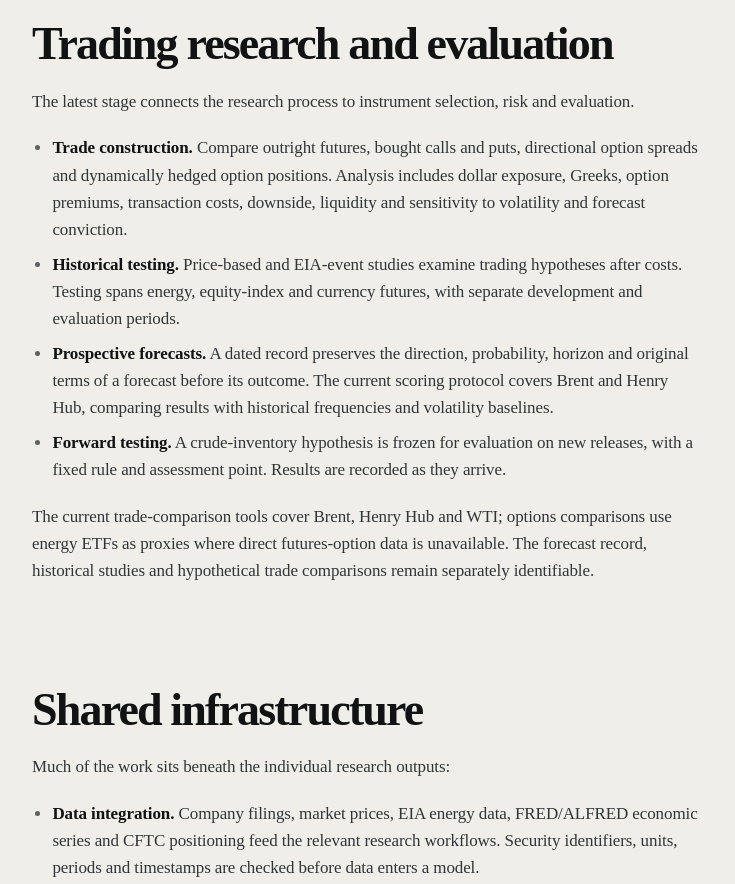
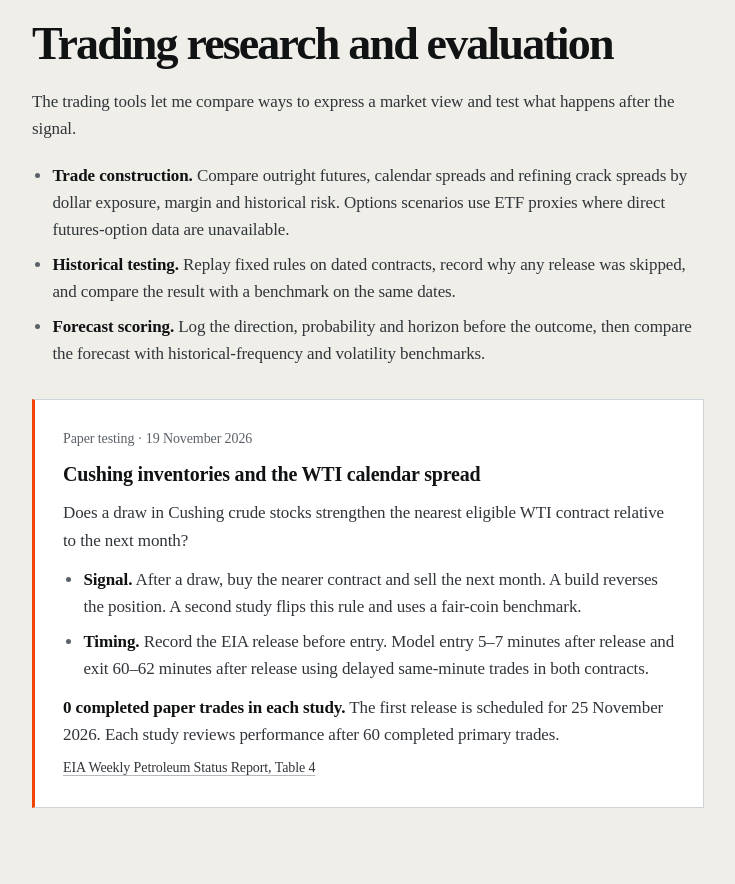
Before and after one commit to jamessahota/jamessahota.github.io, an Astro site: page /projects/ai-commodities-research in a window 1280 px wide. Shown: the part 3060-3944 px from the top of the page, without its empty margins (320-1055 px from the left). Built offline with nearby package versions, Linux system fonts and the light colour scheme; Astro itself is replaced by a stand-in of ours.

Commit message:
Add Cushing spread paper study to the project page

```diff
--- a/src/content/projects/ai-commodities-research.md
+++ b/src/content/projects/ai-commodities-research.md
@@ -65,14 +65,23 @@ The reporting workflow combines the evidence, physical-market analysis, scenario
 
 ## Trading research and evaluation
 
-The latest stage connects the research process to instrument selection, risk and evaluation.
+The trading tools let me compare ways to express a market view and test what happens after the signal.
 
-- **Trade construction.** Compare outright futures, bought calls and puts, directional option spreads and dynamically hedged option positions. Analysis includes dollar exposure, Greeks, option premiums, transaction costs, downside, liquidity and sensitivity to volatility and forecast conviction.
-- **Historical testing.** Price-based and EIA-event studies examine trading hypotheses after costs. Testing spans energy, equity-index and currency futures, with separate development and evaluation periods.
-- **Prospective forecasts.** A dated record preserves the direction, probability, horizon and original terms of a forecast before its outcome. The current scoring protocol covers Brent and Henry Hub, comparing results with historical frequencies and volatility baselines.
-- **Forward testing.** A crude-inventory hypothesis is frozen for evaluation on new releases, with a fixed rule and assessment point. Results are recorded as they arrive.
+- **Trade construction.** Compare outright futures, calendar spreads and refining crack spreads by dollar exposure, margin and historical risk. Options scenarios use ETF proxies where direct futures-option data are unavailable.
+- **Historical testing.** Replay fixed rules on dated contracts, record why any release was skipped, and compare the result with a benchmark on the same dates.
+- **Forecast scoring.** Log the direction, probability and horizon before the outcome, then compare the forecast with historical-frequency and volatility benchmarks.
 
-The current trade-comparison tools cover Brent, Henry Hub and WTI; options comparisons use energy ETFs as proxies where direct futures-option data is unavailable. The forecast record, historical studies and hypothetical trade comparisons remain separately identifiable.
+<aside id="cushing-spread-test" class="sample-output" aria-labelledby="cushing-spread-title">
+  <p class="sample-output__meta">Paper testing · 19 November 2026</p>
+  <h3 id="cushing-spread-title">Cushing inventories and the WTI calendar spread</h3>
+  <p class="sample-output__description">Does a draw in Cushing crude stocks strengthen the nearest eligible WTI contract relative to the next month?</p>
+  <ul class="sample-output__method">
+    <li><strong>Signal.</strong> After a draw, buy the nearer contract and sell the next month. A build reverses the position. A second study flips this rule and uses a fair-coin benchmark.</li>
+    <li><strong>Timing.</strong> Record the EIA release before entry. Model entry 5–7 minutes after release and exit 60–62 minutes after release using delayed same-minute trades in both contracts.</li>
+  </ul>
+  <p class="sample-output__status"><strong>0 completed paper trades in each study.</strong> The first release is scheduled for 25 November 2026. Each study reviews performance after 60 completed primary trades.</p>
+  <p class="sample-output__source"><a href="https://www.eia.gov/petroleum/supply/weekly/">EIA Weekly Petroleum Status Report, Table 4</a></p>
+</aside>
 
 ## Shared infrastructure
 
@@ -86,6 +95,6 @@ Much of the work sits beneath the individual research outputs:
 
 ## What comes next
 
-The next phase extends prospective scoring to WTI and additional financial futures, develops longer forecast horizons, and adds calendar-spread and crack-spread analysis. These extensions are in development and will be assessed against their own data, contract and testing requirements before being included as working capabilities.
+The next phase collects forward results and checks how sensitive the spread studies are to entry timing and available quotes. Longer forecast horizons and scoring for additional financial futures remain in development.
 
 *Trading results are simulated. The system is used for research and paper testing, with no live execution.*
--- a/src/pages/projects/[slug].astro
+++ b/src/pages/projects/[slug].astro
@@ -216,6 +216,16 @@ const sections = headings.filter((heading) => heading.depth === 2);
     font-size: var(--text-base);
   }
 
+  .case :global(.sample-output__method),
+  .case :global(.sample-output__status) {
+    margin-top: var(--space-3);
+  }
+
+  .case :global(.sample-output__source) {
+    margin-top: var(--space-2);
+    font-size: var(--text-sm);
+  }
+
   .case :global(.sample-output__actions) {
     display: flex;
     flex-wrap: wrap;
```
